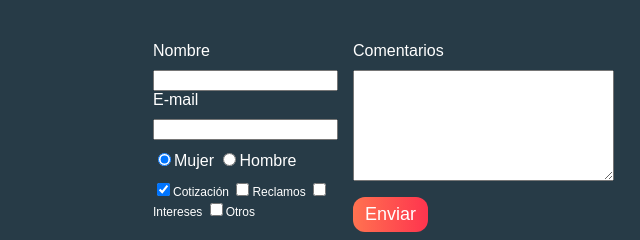
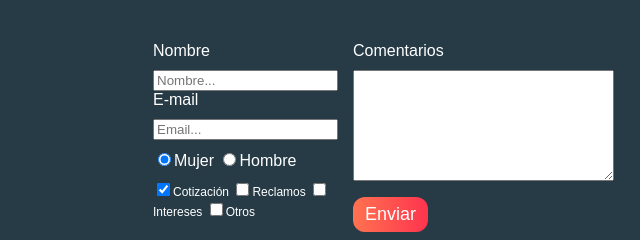
Before and after one commit to Jose-Arbey/invie-project, a plain HTML site: page index.html in a window 1280 px wide. Shown: the part 1181-1421 px from the top of the page, 487-1127 px from the left. Drawn offline with Linux system fonts and the light colour scheme; a web font is replaced by a local one.

Commit message:
Se agregaron placeholders al formulario del footer

```diff
--- a/index.html
+++ b/index.html
@@ -65,9 +65,9 @@
                 <form class="formulario">
                     <div class="col1">
                         <label for="nombre">Nombre</label>
-                        <input type="text" id="nombre" name="nombre" required/>
+                        <input type="text" id="nombre" name="nombre" required placeholder="Nombre..."/>
                         <label for="email">E-mail</label>
-                        <input type="email" id="email" name="email" required/>
+                        <input type="email" id="email" name="email" required placeholder="Email..."/>
                         <div class="sexo">
                             <label for="mujer">
                                 <input type="radio" id="mujer" name="sexo" value="mujer" checked>Mujer
```
